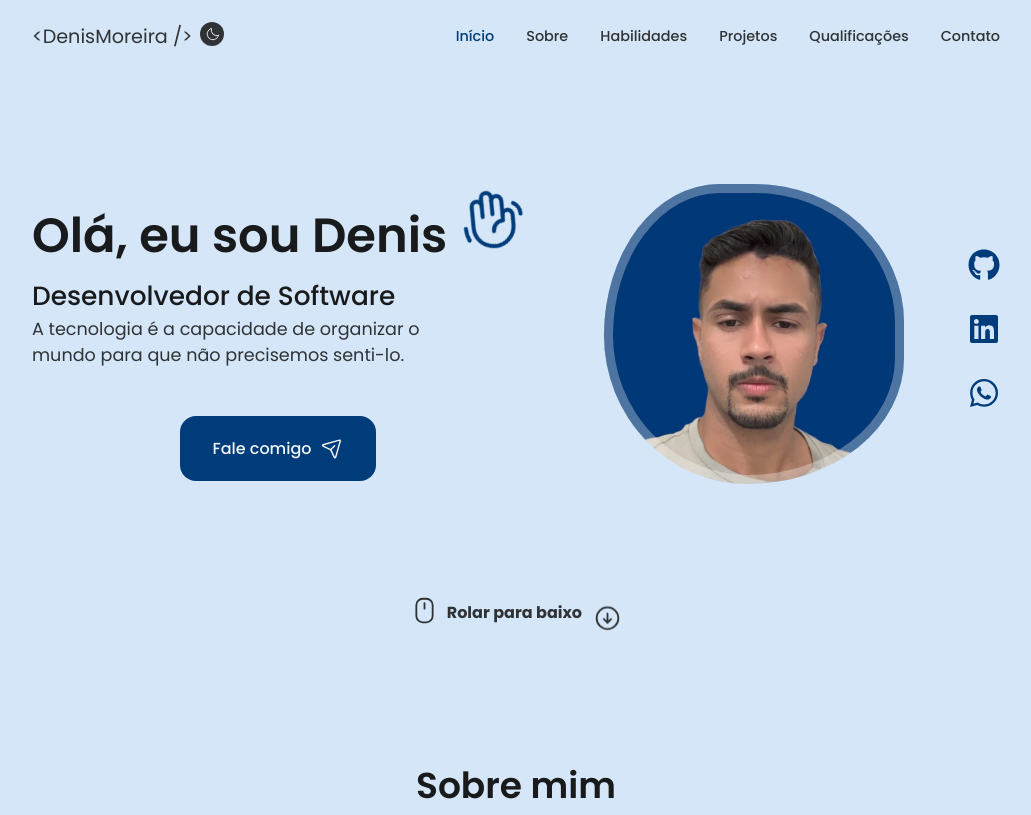
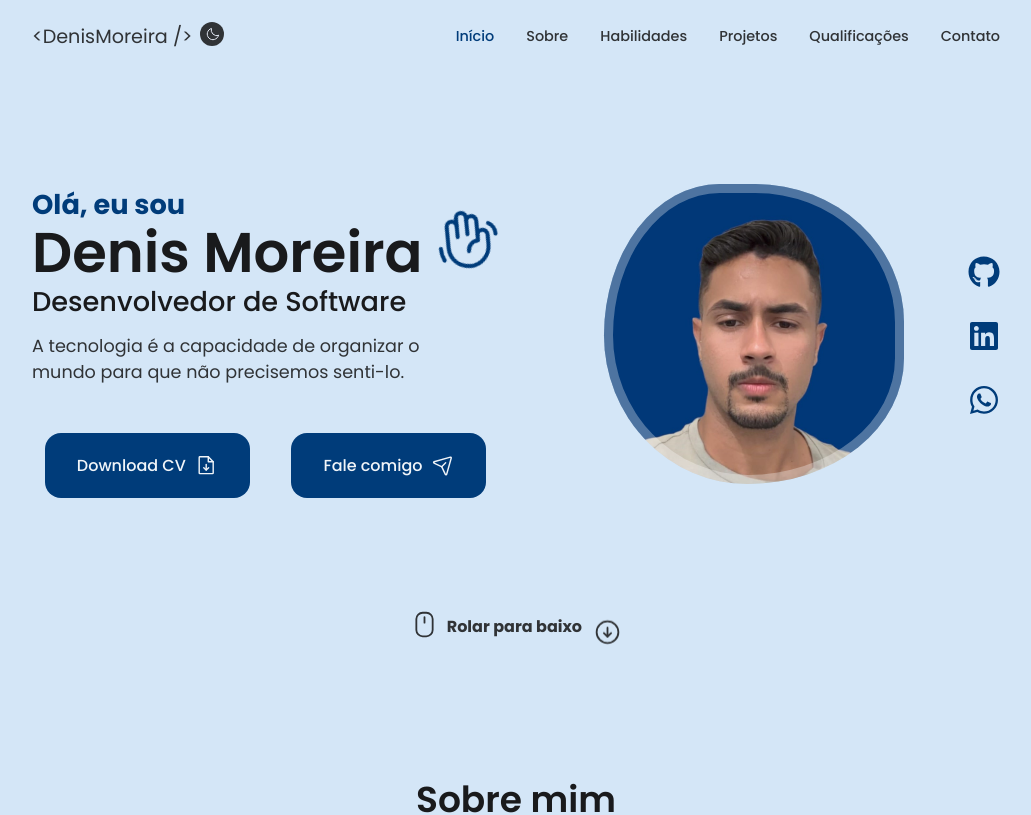
Before and after one commit to Denis-moreira98/denis-moreira-portfolio, a React (Vite) app: page / in a window 1280 px wide. Shown: the top 815 px of the page, without its empty margins (124-1155 px from the left). Built offline with nearby package versions, Linux system fonts and the light colour scheme.

Commit message:
style: mexendo no layout HomeInfo

```diff
--- a/src/components/Button/index.tsx
+++ b/src/components/Button/index.tsx
@@ -1,16 +1,31 @@
-import { ButtonHTMLAttributes, ReactNode } from 'react';
-import { StyledButton } from './styles';
+import { ButtonHTMLAttributes, ReactNode } from "react";
+import { StyledButton } from "./styles";
 
 export interface ButtonProps extends ButtonHTMLAttributes<HTMLButtonElement> {
    color?: string;
    typed?: "success" | "warning" | "info" | "error" | "transparent";
    size?: "small" | "normal" | "large";
    icon?: ReactNode;
+   className?: string;
 }
 
-export function Button({ children, color, typed, size, icon, ...props }: ButtonProps) {
+export function Button({
+   children,
+   color,
+   typed,
+   size,
+   icon,
+   className,
+   ...props
+}: ButtonProps) {
    return (
-    <StyledButton size={size} color={color} typed={typed} {...props}>
+      <StyledButton
+         size={size}
+         color={color}
+         typed={typed}
+         {...props}
+         className={className}
+      >
          {children}
          {icon}
       </StyledButton>
--- a/src/views/About/index.tsx
+++ b/src/views/About/index.tsx
@@ -1,9 +1,4 @@
-import { FileArrowDown } from "phosphor-react";
-
-import { Button } from "../../components/Button";
 import { AboutInfo } from "./Info";
-
-// import CV from "../../assets/cv-denis-moreira.pdf";
 
 import { StyledAbout } from "./styles";
 
@@ -39,13 +34,6 @@ export function About() {
                   web de alta qualidade, sempre visando atingir os mais altos
                   padrões.
                </p>
-               <div className="div_button">
-                  <Button icon={<FileArrowDown />}>
-                     <a href="#" download>
-                        Download CV
-                     </a>
-                  </Button>
-               </div>
             </div>
          </div>
       </StyledAbout>
--- a/src/views/About/styles.ts
+++ b/src/views/About/styles.ts
@@ -50,10 +50,7 @@ export const StyledAbout = styled.section`
             font-size: 8rem;
          }
       }
-      .div_button {
-         display: flex;
-         justify-content: center;
-      }
+
       .p_about {
          text-align: justify;
       }
--- a/src/views/Home/HomeInfo/index.tsx
+++ b/src/views/Home/HomeInfo/index.tsx
@@ -1,12 +1,14 @@
-import { HandWaving, PaperPlaneTilt } from "phosphor-react";
+import { FileArrowDown, HandWaving, PaperPlaneTilt } from "phosphor-react";
 import { Button } from "../../../components/Button";
+// import CV from "../../assets/cv-denis-moreira.pdf";
 
 export function HomeInfo() {
    return (
       <div className="info-container">
          <div>
+            <span className="span-info">Olá, eu sou</span>
             <h1>
-               Olá, eu sou Denis
+               Denis Moreira
                <HandWaving />
             </h1>
             <h2>Desenvolvedor de Software</h2>
@@ -15,10 +17,16 @@ export function HomeInfo() {
                precisemos senti-lo.
             </p>
          </div>
-
-         <Button icon={<PaperPlaneTilt />}>
-            <a href="#contact">Fale comigo</a>
-         </Button>
+         <div className="button-container">
+            <Button icon={<FileArrowDown />}>
+               <a href="#" download>
+                  Download CV
+               </a>
+            </Button>
+            <Button icon={<PaperPlaneTilt />}>
+               <a href="#contact">Fale comigo</a>
+            </Button>
+         </div>
       </div>
    );
 }
--- a/src/views/Home/styles.ts
+++ b/src/views/Home/styles.ts
@@ -162,6 +162,33 @@ export const StyledHome = styled.section`
          }
       }
    }
+   .info-container {
+      max-width: 468px;
+
+      span {
+         color: ${({ theme }) => theme.colors.main500};
+         font-weight: bold;
+         font-size: 1.7rem;
+      }
+      h1 {
+         font-size: 3.5rem;
+         margin-top: -18px;
+      }
+      h2 {
+         font-size: 1.7rem;
+         margin-top: -18px;
+         margin-bottom: 10px;
+      }
+      p {
+         text-align: left;
+      }
+   }
+   .button-container {
+      display: flex;
+      flex-direction: row;
+      width: 100%;
+      gap: 1rem;
+   }
 
    /*=== Breakpoints ===*/
    /* For large devices */
@@ -172,21 +199,10 @@ export const StyledHome = styled.section`
 
          .info-container {
             h1 {
-               font-size: 2.25rem;
+               font-size: 3rem;
 
                svg {
                   font-size: 3rem;
-               }
-            }
-
-            h3 {
-               font-size: 1.2rem;
-               padding-left: 3.75rem;
-               margin-bottom: 0.5rem;
-
-               &::before {
-                  width: 42px;
-                  top: 0.8rem;
                }
             }
 
@@ -275,7 +291,7 @@ export const StyledHome = styled.section`
    }
 
    /* For small devices */
-   @media screen and (max-width: 350px) {
+   @media screen and (max-width: 430px) {
       .home-content {
          grid-template-columns: 0.5fr 3fr;
          padding-top: 3.5rem;
@@ -286,10 +302,23 @@ export const StyledHome = styled.section`
                height: 180px;
             }
          }
+         .button-container {
+            display: flex;
+            flex-direction: column;
+         }
 
          .info-container {
+            span {
+               font-size: 1.6rem;
+            }
             h1 {
-               font-size: 2.25rem;
+               font-size: 2.5rem;
+            }
+            h2 {
+               font-size: 1.3rem;
+            }
+            p {
+               font-size: 18px;
             }
          }
       }
```
Lines whose indentation alone changed are shown as unchanged.
